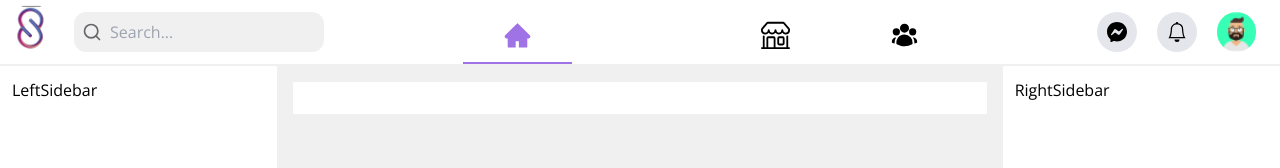
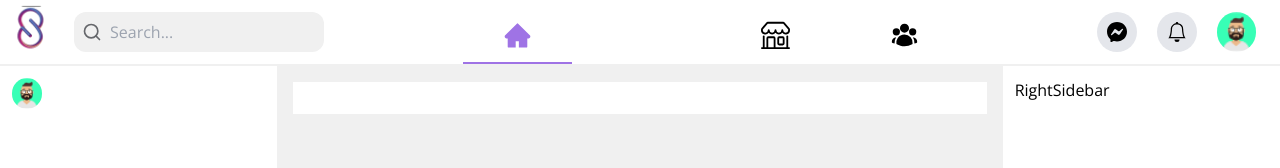
Before and after one commit to asiughuslyvesterobus/social_app, a Next.js app in the folder client/: page / in a window 1280 px wide. Shown: the top 168 px of the page. Built offline with nearby package versions, Linux system fonts and the light colour scheme; some icons are missing.

Commit message:
working on left side bar

```diff
--- a/client/components/LeftSidebar.tsx
+++ b/client/components/LeftSidebar.tsx
@@ -1,5 +1,31 @@
+import Image from "next/image";
+import Link from "next/link";
+
 const LeftSidebar = () => {
-  return <nav aria-label="sidebar" className="w-full h-screen overflow-y-auto overflow-x-hidden bg-white p-3 flex flex-col items-start justify-start">LeftSidebar</nav>;
+  const user = null;
+  return (
+    <nav
+      aria-label="sidebar"
+      className="w-full h-screen overflow-y-auto overflow-x-hidden bg-white p-3 flex flex-col items-start justify-start"
+    >
+      {user ? (
+        "Loggin"
+      ) : (
+        <Link
+          href={`/profile/42`}
+          className="flex items-center justify-start w-full gap-2"
+        >
+          <Image
+            src="/img/avatar.png"
+            alt="user_profile"
+            width={30}
+            height={30}
+            className="rounded-full"
+          />
+        </Link>
+      )}
+    </nav>
+  );
 };
 
 export default LeftSidebar;
```
